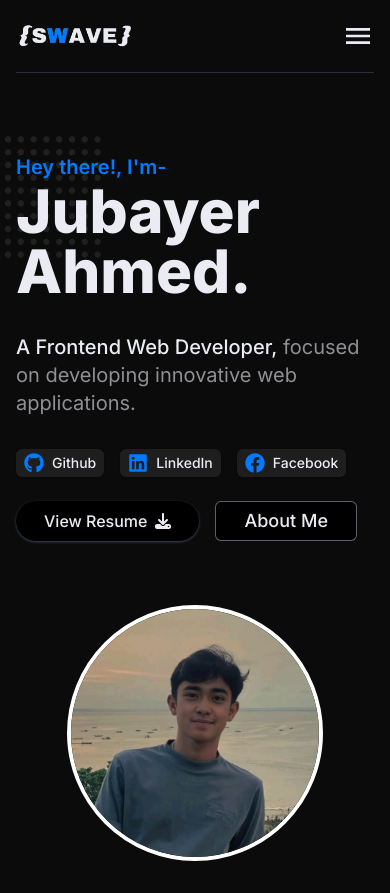
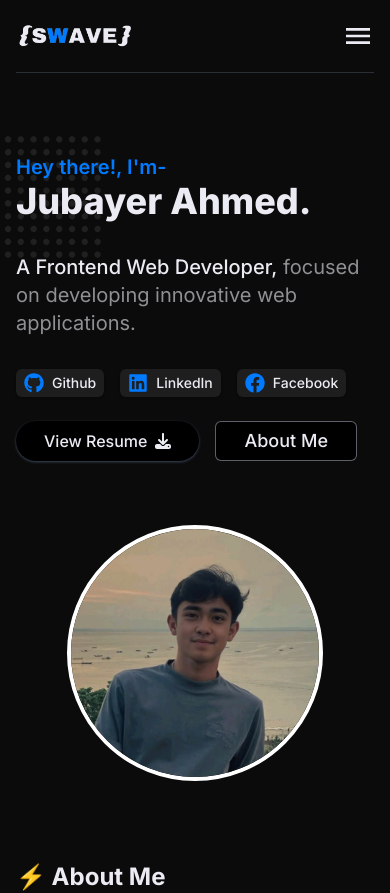
Before and after one commit to jubayerahmed46/react-portfolio, a React (Vite) app: page / in a window 390 px wide. Shown: the top 893 px of the page. Built offline with nearby package versions, Linux system fonts and the light colour scheme.

Commit message:
upd: reduce size

```diff
--- a/src/components/home/banner/Banner.jsx
+++ b/src/components/home/banner/Banner.jsx
@@ -40,7 +40,7 @@ function Banner() {
         <h3 className="md:text-3xl text-xl text-[#007BFF] font-semibold z-10 relative">
           Hey there!, I&apos;m-
         </h3>
-        <h1 className="md:text-7xl text-6xl  font-extrabold z-10 relative">
+        <h1 className="md:text-7xl text-4xl  font-extrabold z-10 relative">
           Jubayer Ahmed.
         </h1>
         <p className="md:text-2xl text-xl my-8 lg:w-xl z-10 relative">
```
